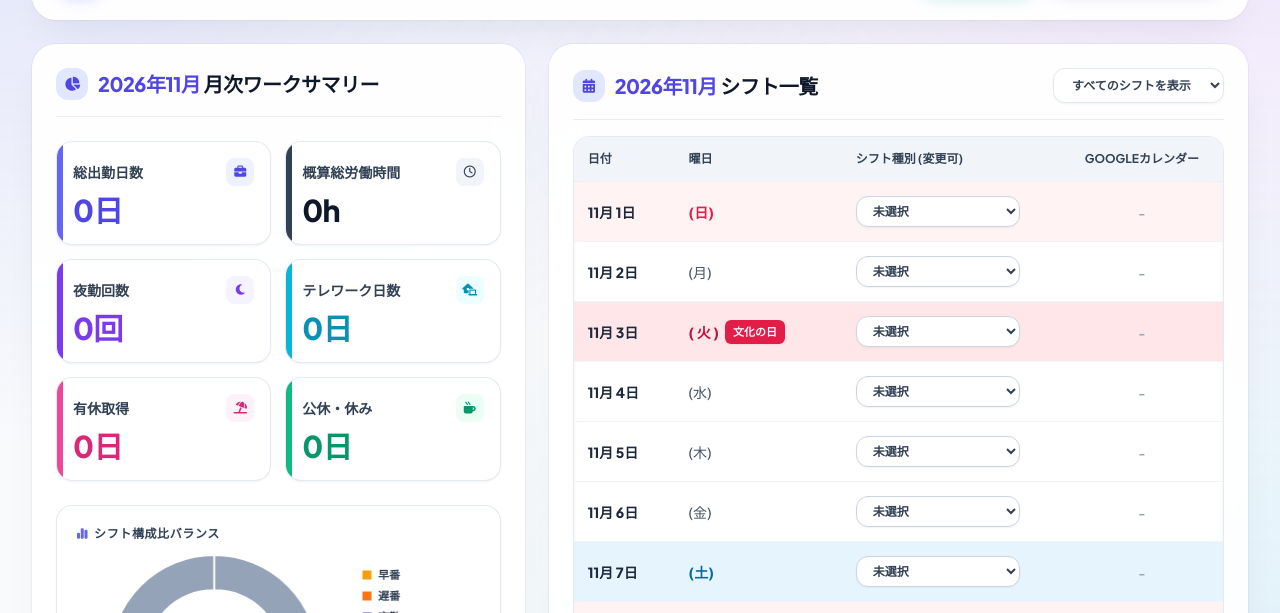
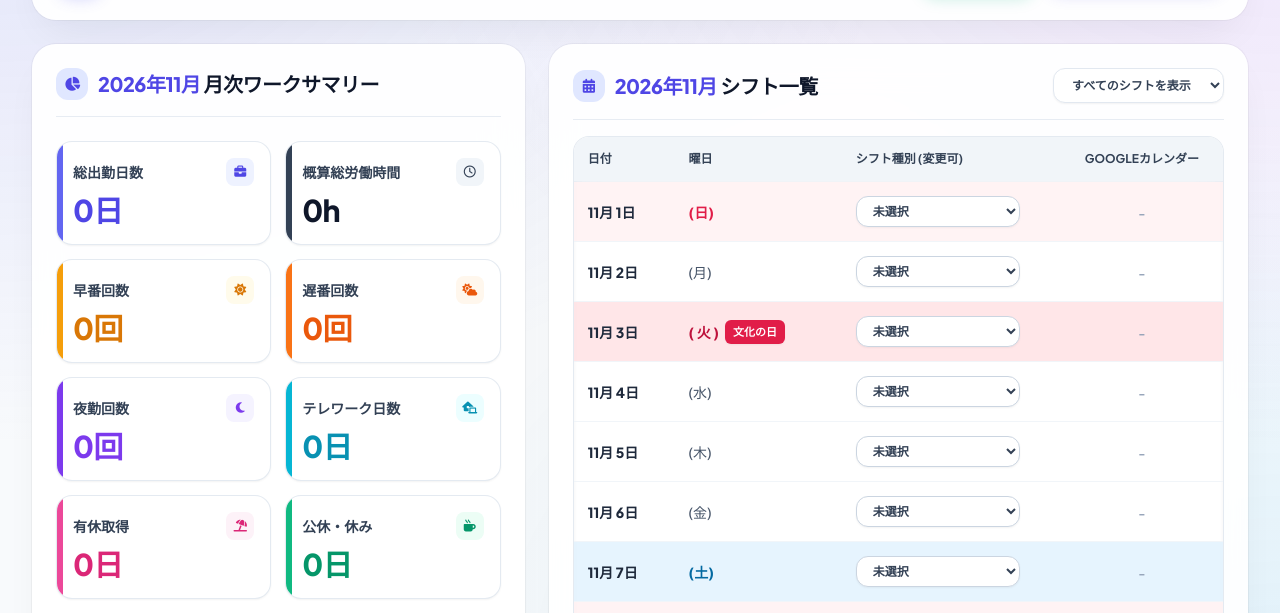
Before and after one commit to noa511522/shift-dashboard, a plain HTML site: page index.html in a window 1280 px wide. Shown: the part 119-732 px from the top of the page. Drawn offline with nearby package versions, Linux system fonts and the light colour scheme.

Commit message:
Update index.html

```diff
--- a/index.html
+++ b/index.html
@@ -46,7 +46,6 @@
             backdrop-filter: blur(20px);
             box-shadow: 0 20px 40px -15px rgba(0, 0, 0, 0.5), 0 0 1px 1px rgba(255, 255, 255, 0.08);
         }
-        /* カスタムスクロールバー */
         ::-webkit-scrollbar { width: 6px; height: 6px; }
         ::-webkit-scrollbar-track { background: transparent; }
         ::-webkit-scrollbar-thumb { background: rgba(148, 163, 184, 0.4); border-radius: 9999px; }
@@ -77,7 +76,6 @@
 
             <!-- Controls & Actions -->
             <div class="flex flex-wrap items-center justify-center gap-2.5">
-                <!-- Year & Month Selector with Arrow Buttons -->
                 <div class="flex items-center bg-slate-100/90 dark:bg-slate-900/90 rounded-2xl p-1 border border-slate-200/80 dark:border-slate-700/80 shadow-inner gap-0.5">
                     <button onclick="changeMonthRelative(-1)" class="w-9 h-9 flex items-center justify-center hover:bg-white dark:hover:bg-slate-800 rounded-xl transition-all text-slate-700 dark:text-slate-200 hover:shadow-sm" title="前月へ">
                         <i class="fa-solid fa-chevron-left text-xs"></i>
@@ -108,12 +106,10 @@
                     </button>
                 </div>
 
-                <!-- Jump to Current Month -->
                 <button onclick="jumpToCurrentMonth()" class="bg-white dark:bg-slate-800 hover:bg-slate-50 dark:hover:bg-slate-700 text-slate-800 dark:text-slate-100 border border-slate-200/90 dark:border-slate-700 text-xs font-bold px-3.5 py-2.5 rounded-2xl transition-all shadow-sm hover:-translate-y-0.5 flex items-center gap-1.5" title="当月にジャンプ">
                     <i class="fa-solid fa-calendar-day text-indigo-600 dark:text-indigo-400"></i> 当月へ戻る
                 </button>
 
-                <!-- Theme Toggle -->
                 <button onclick="toggleDarkMode()" class="w-10 h-10 flex items-center justify-center rounded-2xl bg-white dark:bg-slate-800 hover:bg-slate-50 dark:hover:bg-slate-700 border border-slate-200/90 dark:border-slate-700 transition-all text-slate-700 dark:text-slate-200 shadow-sm hover:-translate-y-0.5" title="モード切替">
                     <i id="themeIcon" class="fa-solid fa-moon"></i>
                 </button>
@@ -133,7 +129,6 @@
             <!-- Left Side: Professional Monthly Work Summary & Donut Chart (5 Cols) -->
             <div class="lg:col-span-5 space-y-6">
                 <div class="glass-card rounded-3xl p-6 space-y-6">
-                    <!-- 視認性を大幅に高めた見出し -->
                     <div class="flex items-center justify-between border-b border-slate-200/80 dark:border-slate-800 pb-4">
                         <h2 class="text-lg sm:text-xl font-black text-slate-900 dark:text-white flex items-center gap-2.5 tracking-tight">
                             <span class="w-8 h-8 rounded-xl bg-indigo-100 dark:bg-indigo-950 text-indigo-600 dark:text-indigo-400 flex items-center justify-center">
@@ -143,9 +138,8 @@
                         </h2>
                     </div>
 
-                    <!-- 視認性＆デザイン強化 6 Metric Cards Grid -->
+                    <!-- Metric Cards Grid (総出勤・労働時間・早番・遅番・夜勤・テレワーク・有休・公休 の全8枚) -->
                     <div class="grid grid-cols-2 gap-3.5">
-                        <!-- 総出勤日数 -->
                         <div class="bg-white dark:bg-slate-900/90 border border-slate-200/90 dark:border-slate-800 rounded-2xl p-4 shadow-sm relative overflow-hidden group hover:border-indigo-300 dark:hover:border-indigo-700 transition-all">
                             <div class="absolute left-0 top-0 bottom-0 w-1.5 bg-indigo-500"></div>
                             <div class="flex items-center justify-between">
@@ -157,7 +151,6 @@
                             <div id="statWorkDays" class="text-2xl sm:text-3xl font-black text-indigo-600 dark:text-indigo-400 mt-1.5 tracking-tight">0日</div>
                         </div>
 
-                        <!-- 概算総労働時間 -->
                         <div class="bg-white dark:bg-slate-900/90 border border-slate-200/90 dark:border-slate-800 rounded-2xl p-4 shadow-sm relative overflow-hidden group hover:border-slate-400 dark:hover:border-slate-600 transition-all">
                             <div class="absolute left-0 top-0 bottom-0 w-1.5 bg-slate-700 dark:bg-slate-400"></div>
                             <div class="flex items-center justify-between">
@@ -167,6 +160,30 @@
                                 </span>
                             </div>
                             <div id="statWorkHours" class="text-2xl sm:text-3xl font-black text-slate-900 dark:text-white mt-1.5 tracking-tight">0h</div>
+                        </div>
+
+                        <!-- 早番回数 -->
+                        <div class="bg-white dark:bg-slate-900/90 border border-slate-200/90 dark:border-slate-800 rounded-2xl p-4 shadow-sm relative overflow-hidden group hover:border-amber-300 dark:hover:border-amber-700 transition-all">
+                            <div class="absolute left-0 top-0 bottom-0 w-1.5 bg-amber-500"></div>
+                            <div class="flex items-center justify-between">
+                                <span class="text-xs sm:text-sm font-bold text-slate-700 dark:text-slate-200">早番回数</span>
+                                <span class="w-7 h-7 rounded-lg bg-amber-50 dark:bg-amber-950/60 text-amber-600 dark:text-amber-400 flex items-center justify-center text-xs">
+                                    <i class="fa-solid fa-sun"></i>
+                                </span>
+                            </div>
+                            <div id="statEarlyCount" class="text-2xl sm:text-3xl font-black text-amber-600 dark:text-amber-400 mt-1.5 tracking-tight">0回</div>
+                        </div>
+
+                        <!-- 遅番回数 -->
+                        <div class="bg-white dark:bg-slate-900/90 border border-slate-200/90 dark:border-slate-800 rounded-2xl p-4 shadow-sm relative overflow-hidden group hover:border-orange-300 dark:hover:border-orange-700 transition-all">
+                            <div class="absolute left-0 top-0 bottom-0 w-1.5 bg-orange-500"></div>
+                            <div class="flex items-center justify-between">
+                                <span class="text-xs sm:text-sm font-bold text-slate-700 dark:text-slate-200">遅番回数</span>
+                                <span class="w-7 h-7 rounded-lg bg-orange-50 dark:bg-orange-950/60 text-orange-600 dark:text-orange-400 flex items-center justify-center text-xs">
+                                    <i class="fa-solid fa-cloud-sun"></i>
+                                </span>
+                            </div>
+                            <div id="statLateCount" class="text-2xl sm:text-3xl font-black text-orange-600 dark:text-orange-400 mt-1.5 tracking-tight">0回</div>
                         </div>
 
                         <!-- 夜勤回数 -->
@@ -218,7 +235,7 @@
                         </div>
                     </div>
 
-                    <!-- Donut Chart Card with Center Label -->
+                    <!-- Donut Chart Card -->
                     <div class="bg-white dark:bg-slate-900/90 border border-slate-200/90 dark:border-slate-800 rounded-2xl p-5 shadow-sm relative">
                         <div class="text-xs font-extrabold text-slate-700 dark:text-slate-200 uppercase tracking-wider mb-3 flex items-center gap-1.5">
                             <i class="fa-solid fa-chart-simple text-indigo-500"></i> シフト構成比バランス
@@ -304,36 +321,30 @@
             "有休"
         ];
 
-        // 内閣府公式カレンダー準拠：2026年〜2030年 完全祝日マスター
         const HOLIDAY_MASTER = {
-            // 2026年
             "2026-1-1": "元日", "2026-1-12": "成人の日", "2026-2-11": "建国記念の日", "2026-2-23": "天皇誕生日",
             "2026-3-20": "春分の日", "2026-4-29": "昭和の日", "2026-5-3": "憲法記念日", "2026-5-4": "みどりの日",
             "2026-5-5": "こどもの日", "2026-5-6": "振替休日", "2026-7-20": "海の日", "2026-8-11": "山の日",
             "2026-9-21": "敬老の日", "2026-9-22": "国民の休日", "2026-9-23": "秋分の日", "2026-10-12": "スポーツの日",
             "2026-11-3": "文化の日", "2026-11-23": "勤労感謝の日",
 
-            // 2027年
             "2027-1-1": "元日", "2027-1-11": "成人の日", "2027-2-11": "建国記念の日", "2027-2-23": "天皇誕生日",
             "2027-3-21": "春分の日", "2027-3-22": "振替休日", "2027-4-29": "昭和の日", "2027-5-3": "憲法記念日",
             "2027-5-4": "みどりの日", "2027-5-5": "こどもの日", "2027-7-19": "海の日", "2027-8-11": "山の日",
             "2027-9-20": "敬老の日", "2027-9-23": "秋分の日", "2027-10-11": "スポーツの日",
             "2027-11-3": "文化の日", "2027-11-23": "勤労感謝の日",
 
-            // 2028年
             "2028-1-1": "元日", "2028-1-10": "成人の日", "2028-2-11": "建国記念の日", "2028-2-23": "天皇誕生日",
             "2028-3-20": "春分の日", "2028-4-29": "昭和の日", "2028-5-3": "憲法記念日", "2028-5-4": "みどりの日",
             "2028-5-5": "こどもの日", "2028-7-17": "海の日", "2028-8-11": "山の日", "2028-9-18": "敬老の日",
             "2028-9-22": "秋分の日", "2028-10-9": "スポーツの日", "2028-11-3": "文化の日", "2028-11-23": "勤労感謝の日",
 
-            // 2029年
             "2029-1-1": "元日", "2029-1-8": "成人の日", "2029-2-11": "建国記念の日", "2029-2-12": "振替休日",
             "2029-2-23": "天皇誕生日", "2029-3-20": "春分の日", "2029-4-29": "昭和の日", "2029-4-30": "振替休日",
             "2029-5-3": "憲法記念日", "2029-5-4": "みどりの日", "2029-5-5": "こどもの日", "2029-7-16": "海の日",
             "2029-8-11": "山の日", "2029-9-17": "敬老の日", "2029-9-23": "秋分の日", "2029-9-24": "振替休日",
             "2029-10-8": "スポーツの日", "2029-11-3": "文化の日", "2029-11-23": "勤労感謝の日",
 
-            // 2030年
             "2030-1-1": "元日", "2030-1-14": "成人の日", "2030-2-11": "建国記念の日", "2030-2-23": "天皇誕生日",
             "2030-3-20": "春分の日", "2030-4-29": "昭和の日", "2030-5-3": "憲法記念日", "2030-5-4": "みどりの日",
             "2030-5-5": "こどもの日", "2030-5-6": "振替休日", "2030-7-15": "海の日", "2030-8-11": "山の日",
@@ -540,6 +551,8 @@
 
             let workDays = 0;
             let workHours = 0;
+            let earlyCount = 0;
+            let lateCount = 0;
             let nightCount = 0;
             let teleworkCount = 0;
             let paidLeaveCount = 0;
@@ -548,12 +561,12 @@
             let counts = { "早": 0, "遅": 0, "夜": 0, "明け": 0, "早テレ": 0, "遅テレ": 0, "夜テレ": 0, "休み": 0, "有休": 0, "未選択": 0 };
 
             shifts.forEach(s => {
-                if(s.type.includes('早（8:00')) { workDays++; workHours += 8; counts["早"]++; }
-                else if(s.type.includes('遅（13:00')) { workDays++; workHours += 8; counts["遅"]++; }
-                else if(s.type.includes('夜（21:30')) { workDays++; workHours += 9; nightCount++; counts["夜"]++; }
-                else if(s.type.includes('早（テレワーク）')) { workDays++; workHours += 8; teleworkCount++; counts["早テレ"]++; }
-                else if(s.type.includes('遅（テレワーク）')) { workDays++; workHours += 8; teleworkCount++; counts["遅テレ"]++; }
-                else if(s.type.includes('夜（テレワーク）')) { workDays++; workHours += 9; nightCount++; teleworkCount++; counts["夜テレ"]++; }
+                if(s.type.includes('早（8:00')) { workDays++; workHours += 8; earlyCount++; counts["早"]++; }
+                else if(s.type.includes('遅（13:00')) { workDays++; workHours += 8; lateCount++; counts["遅"]++; }
+                else if(s.type.includes('夜（21:30')) { workDays++; workHours += 10; nightCount++; counts["夜"]++; }
+                else if(s.type.includes('早（テレワーク）')) { workDays++; workHours += 8; earlyCount++; teleworkCount++; counts["早テレ"]++; }
+                else if(s.type.includes('遅（テレワーク）')) { workDays++; workHours += 8; lateCount++; teleworkCount++; counts["遅テレ"]++; }
+                else if(s.type.includes('夜（テレワーク）')) { workDays++; workHours += 10; nightCount++; teleworkCount++; counts["夜テレ"]++; }
                 else if(s.type.includes('明け')) { counts["明け"]++; }
                 else if(s.type.includes('有休')) { paidLeaveCount++; counts["有休"]++; }
                 else if(s.type.includes('休み')) { offCount++; counts["休み"]++; }
@@ -562,6 +575,8 @@
 
             document.getElementById('statWorkDays').innerText = workDays + "日";
             document.getElementById('statWorkHours').innerText = workHours + "h";
+            document.getElementById('statEarlyCount').innerText = earlyCount + "回";
+            document.getElementById('statLateCount').innerText = lateCount + "回";
             document.getElementById('statNightCount').innerText = nightCount + "回";
             document.getElementById('statTeleworkCount').innerText = teleworkCount + "日";
             document.getElementById('statPaidLeave').innerText = paidLeaveCount + "日";
```
